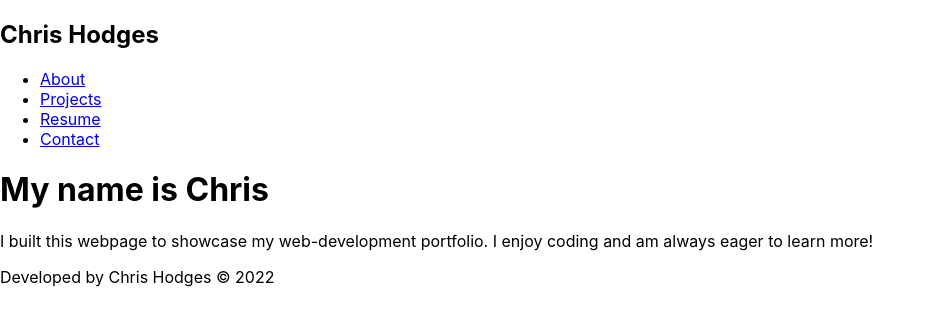
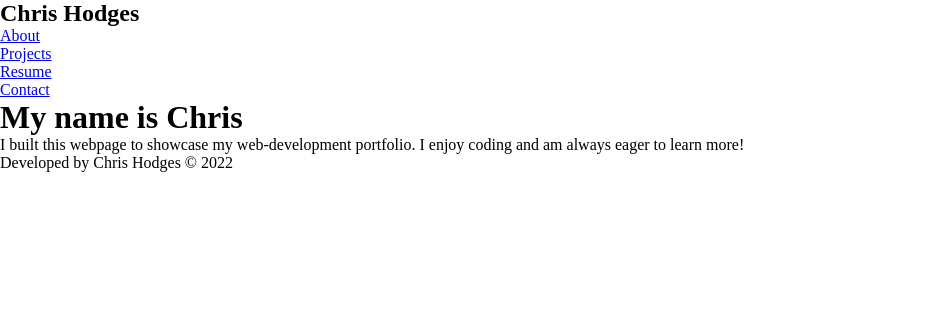
Before and after one commit to chrisdhodges12/react-portfolio, a React (Create React App) app: page / in a window 1280 px wide. Shown: the top 326 px of the page, without its empty margins (0-935 px from the left). Built offline with nearby package versions, Linux system fonts and the light colour scheme.

Commit message:
component content

```diff
--- a/src/index.css
+++ b/src/index.css
@@ -1,13 +1,17 @@
-body {
-  margin: 0;
-  font-family: -apple-system, BlinkMacSystemFont, 'Segoe UI', 'Roboto', 'Oxygen',
-    'Ubuntu', 'Cantarell', 'Fira Sans', 'Droid Sans', 'Helvetica Neue',
-    sans-serif;
-  -webkit-font-smoothing: antialiased;
-  -moz-osx-font-smoothing: grayscale;
+:root {
+  --primary-color: rgba(19, 35, 48, 0.5);
+  --secondary-color: #F28C28;
+  --tertiary-color: #0d1821;
+  --quarternary-color: #fff;
+  --box-shadow-glow: 0 0 5px 5px #fff;
+  --default-margin: 10px;
+  --tile-border: 2px solid ##d6e3f8;
 }
 
-code {
-  font-family: source-code-pro, Menlo, Monaco, Consolas, 'Courier New',
-    monospace;
+/*browser styling*/
+* {
+  margin: 0;
+  padding: 0;
+  box-sizing: border-box;
+  scroll-behavior: smooth;
 }
```
